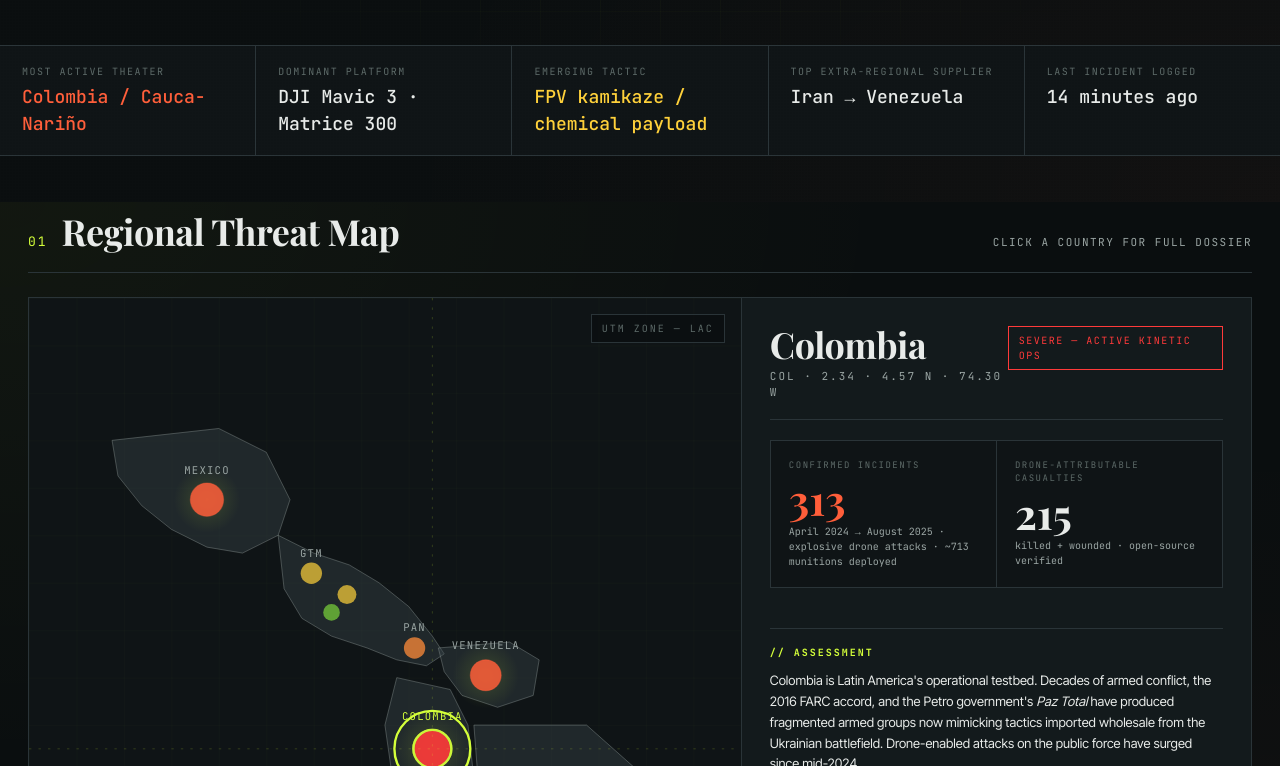
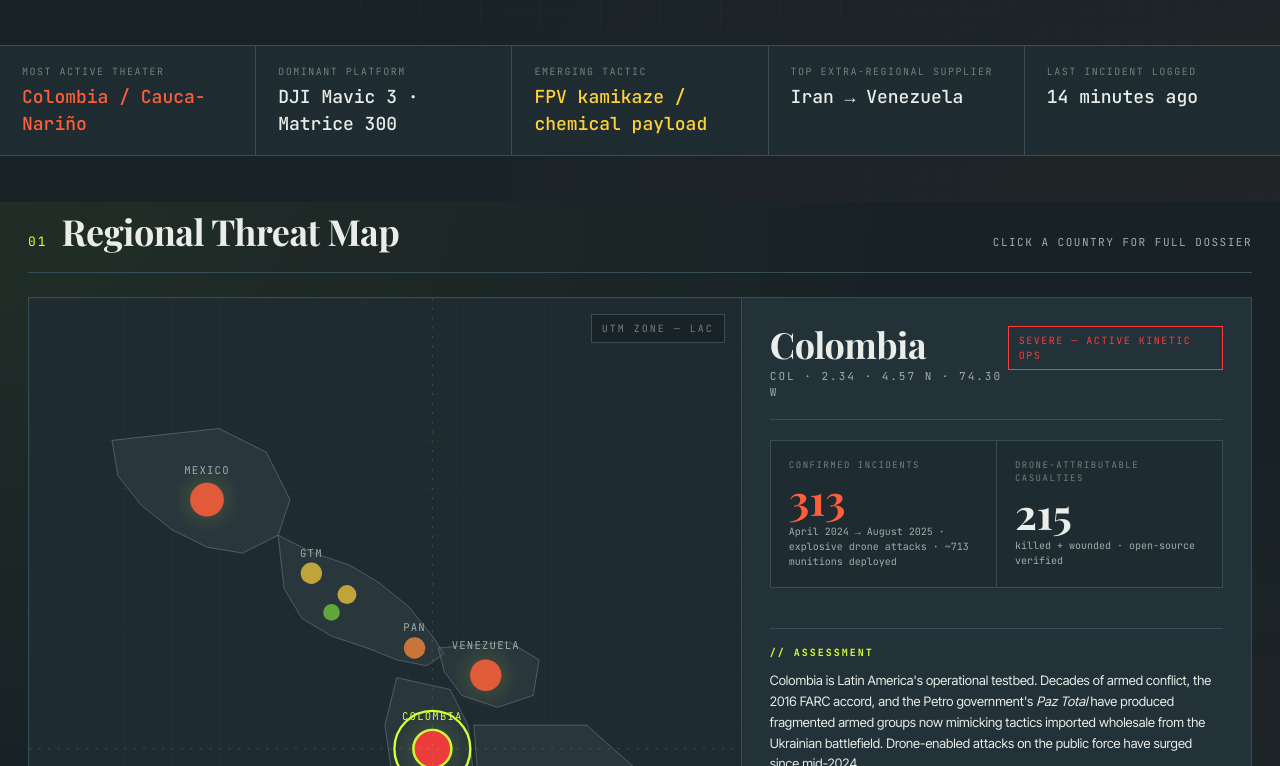
Before and after one commit to Doriankantor/contested-skies-monitor, a plain HTML site: page index.html in a window 1280 px wide. Shown: the part 598-1364 px from the top of the page. Drawn offline with nearby package versions, Linux system fonts and the light colour scheme; a web font is replaced by a local one.

Commit message:
Lighten theme: backgrounds from near-black to dark slate

```diff
--- a/index.html
+++ b/index.html
@@ -10,15 +10,15 @@
 <link href="https://fonts.googleapis.com/css2?family=Playfair+Display:ital,wght@0,400;0,700;0,900;1,400&family=JetBrains+Mono:wght@300;400;500;700&family=Inter+Tight:wght@300;400;500;600;700&display=swap" rel="stylesheet">
 <style>
   :root{
-    --bg:#0a0e0f;
-    --bg-2:#0f1416;
-    --panel:#131a1c;
-    --panel-2:#1a2225;
-    --line:#2a3438;
-    --line-2:#3a474c;
-    --ink:#e8ebe9;
-    --ink-dim:#9aa5a3;
-    --ink-faint:#5d6a68;
+    --bg:#182226;
+    --bg-2:#1e2c32;
+    --panel:#223238;
+    --panel-2:#2a3c42;
+    --line:#384e56;
+    --line-2:#4a6068;
+    --ink:#eaede8;
+    --ink-dim:#a0ada8;
+    --ink-faint:#728078;
     --accent:#d4ff3a;       /* signal yellow-green */
     --accent-2:#ff5e3a;     /* alert red */
     --accent-3:#3ad4ff;     /* info cyan */
@@ -27,14 +27,14 @@
     --moderate:#ffd13a;
     --low:#7ad43a;
     --calm:#3a8b9a;
-    --grid: rgba(212,255,58,0.06);
+    --grid: rgba(212,255,58,0.07);
   }
   *{box-sizing:border-box;margin:0;padding:0;}
   html,body{background:var(--bg);color:var(--ink);font-family:'Inter Tight',sans-serif;font-weight:400;line-height:1.5;-webkit-font-smoothing:antialiased;}
   body{
     background:
-      radial-gradient(ellipse at top left, rgba(212,255,58,0.04), transparent 50%),
-      radial-gradient(ellipse at bottom right, rgba(255,94,58,0.03), transparent 50%),
+      radial-gradient(ellipse at top left, rgba(212,255,58,0.05), transparent 50%),
+      radial-gradient(ellipse at bottom right, rgba(255,94,58,0.04), transparent 50%),
       var(--bg);
     min-height:100vh;
     background-attachment:fixed;
@@ -53,7 +53,7 @@
   /* ====== TOP BAR ====== */
   .topbar{
     position:sticky;top:0;z-index:50;
-    background:rgba(10,14,15,0.85);
+    background:rgba(24,34,38,0.92);
     backdrop-filter:blur(12px);
     border-bottom:1px solid var(--line);
     padding:14px 28px;
@@ -136,14 +136,14 @@
   .map-svg{width:100%;height:100%;display:block;}
   .map-legend{
     position:absolute;bottom:16px;left:16px;
-    background:rgba(10,14,15,0.85);backdrop-filter:blur(8px);
+    background:rgba(24,34,38,0.92);backdrop-filter:blur(8px);
     border:1px solid var(--line);padding:12px 14px;
     font-family:'JetBrains Mono',monospace;font-size:10px;
   }
   .map-legend-title{text-transform:uppercase;letter-spacing:1.5px;color:var(--ink-faint);margin-bottom:8px;}
   .legend-row{display:flex;align-items:center;gap:8px;margin-top:4px;}
   .legend-sw{width:14px;height:14px;display:block;}
-  .map-tag{position:absolute;top:16px;right:16px;font-family:'JetBrains Mono',monospace;font-size:10px;text-transform:uppercase;letter-spacing:2px;color:var(--ink-faint);background:rgba(10,14,15,0.7);padding:6px 10px;border:1px solid var(--line);}
+  .map-tag{position:absolute;top:16px;right:16px;font-family:'JetBrains Mono',monospace;font-size:10px;text-transform:uppercase;letter-spacing:2px;color:var(--ink-faint);background:rgba(24,34,38,0.82);padding:6px 10px;border:1px solid var(--line);}
   .country-node{cursor:pointer;transition:all .2s;}
   .country-node:hover{filter:brightness(1.3);}
   .country-node.active circle{stroke:var(--accent);stroke-width:2;}
```
